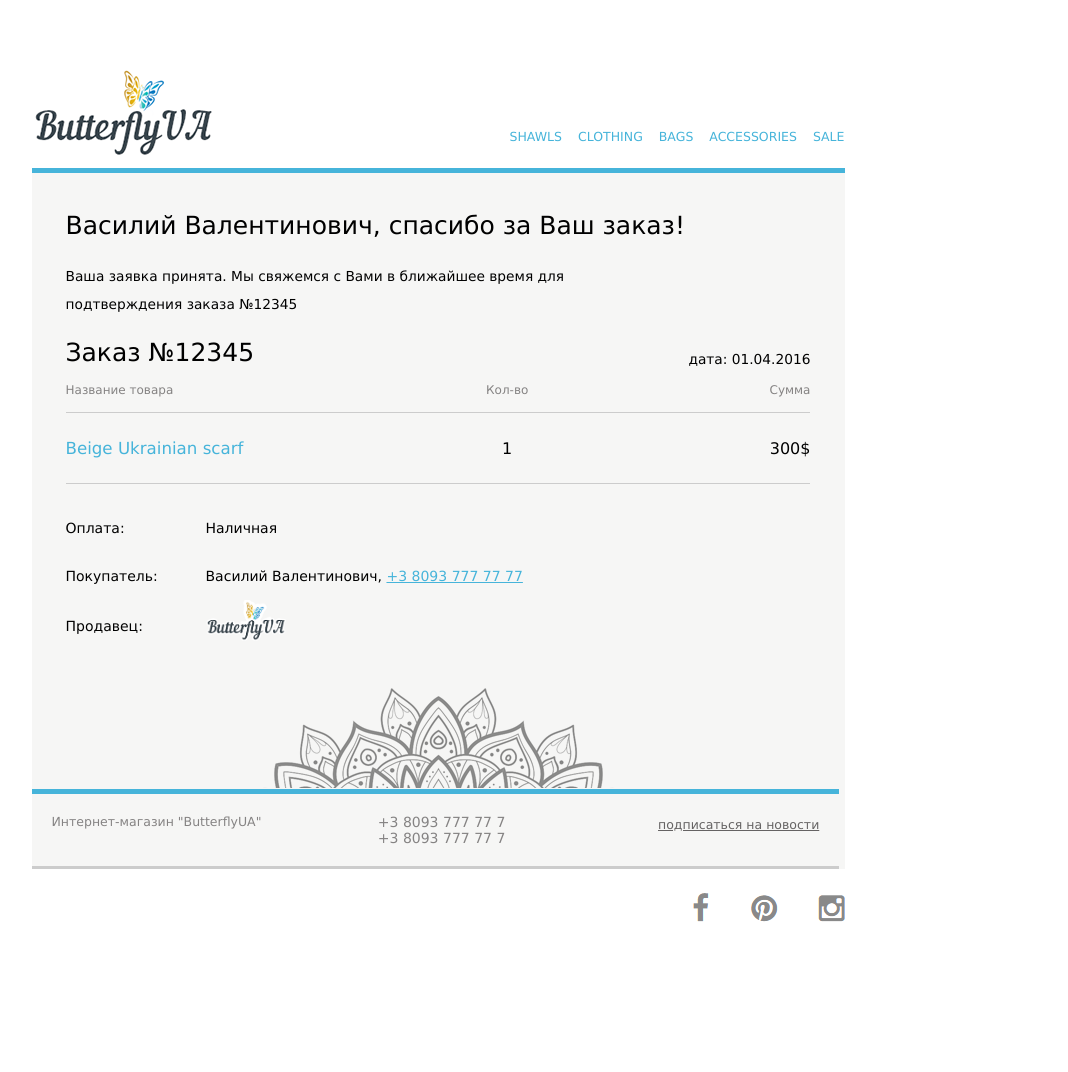
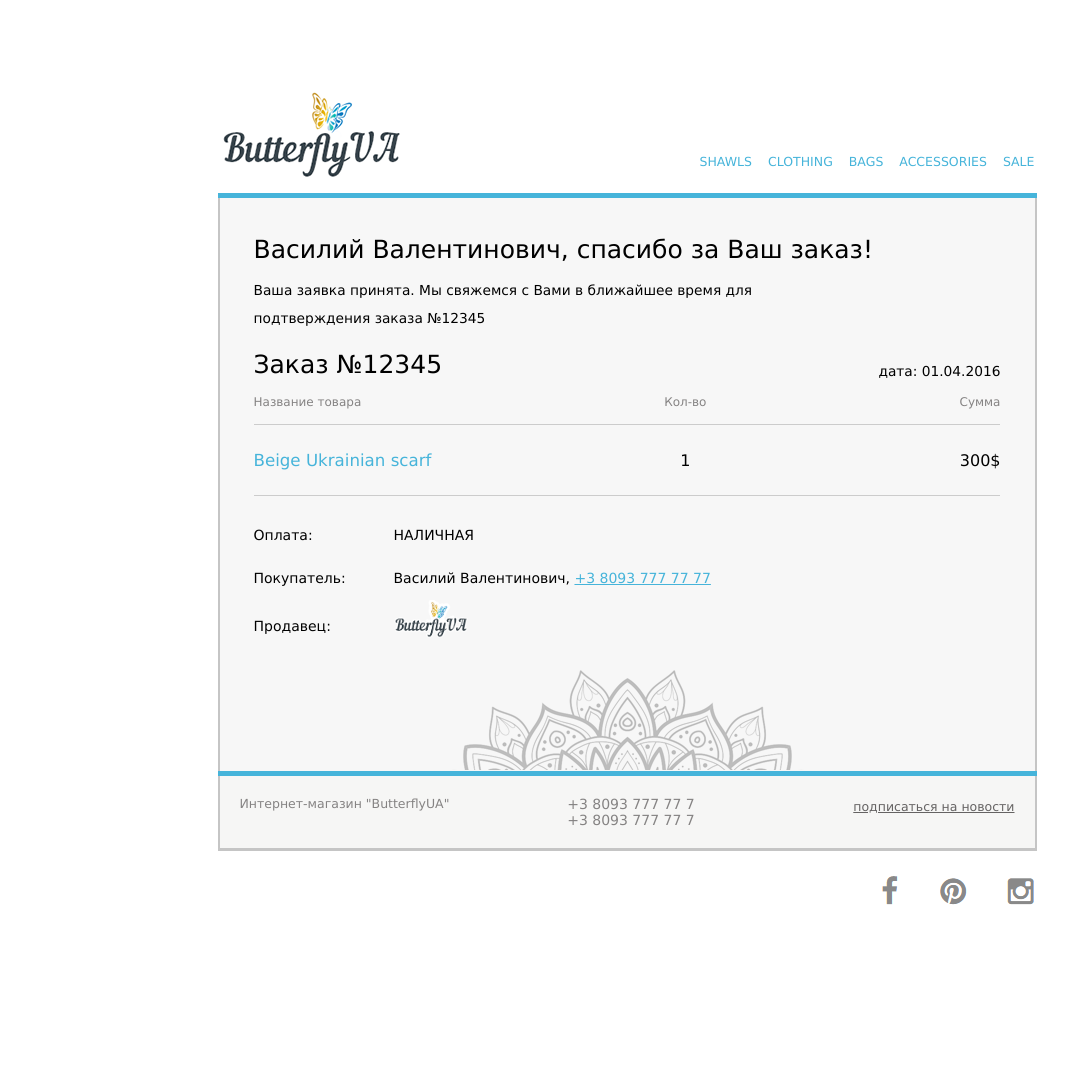
Before and after one commit to valKovbasiuk/email, a plain HTML site: page index.html in a window 1280 px wide. Shown: the whole page, without its empty margins (12-1080 px from the left). After the commit the page ends 1024 px from the top, so only its background shows below. Drawn offline with Linux system fonts and the light colour scheme.

Commit message:
fixed version

```diff
--- a/index.html
+++ b/index.html
@@ -6,14 +6,22 @@
     <meta http-equiv="X-UA-Compatible" content="ie=edge">
     <title>email</title>
 </head>
-<body style="font-family:Verdana, Geneva, Tahoma, sans-serif" >
-<table style="width:884px;border-spacing:0">
-   <tr style="height:160px" >
-       <td style="width:56px;padding-top:0;padding-bottom:0;padding-right:0;padding-left:0" ></td>
-       <td style="padding-top:0;padding-bottom:0;padding-right:0;padding-left:0" >
-           <img src="assets/logo-top.png" style="height:93px;margin-top:50px" >
+<body style="font-family:Verdana, Geneva, Tahoma, sans-serif">
+
+<table id="outer_space" style="width: 100%">
+    <tr style="height:74px"></tr>
+    <tr>
+        <td></td>
+        <td style="width: 727px;" align="center">
+
+<!--start of body letter-->
+<table style="border-spacing:0">
+    <tr>
+        <td></td>
+        <td valign="bottom" style="padding-top:0;padding-bottom:9px;padding-right:0;padding-left:0" >
+            <img src="assets/logo-top.png" style="height:93px" >
         </td>
-       <td align="right" valign="bottom" style="padding-bottom:12px;padding-top:0;padding-right:0;padding-left:0" >
+        <td align="right" valign="bottom" style="padding-bottom:12px;padding-top:0;padding-right:0;padding-left:0" colspan="2">
              <ul class="nav" style="font-size:12.5px" >
                  <li style="display:inline;list-style-type:none;list-style-position:outside;list-style-image:none" ><a href="#" style="color:#46b4da;padding-left:12px;text-decoration:none" >SHAWLS</a></li>
                  <li style="display:inline;list-style-type:none;list-style-position:outside;list-style-image:none" ><a href="#" style="color:#46b4da;padding-left:12px;text-decoration:none" >CLOTHING</a></li>
@@ -22,88 +30,72 @@
                  <li style="display:inline;list-style-type:none;list-style-position:outside;list-style-image:none" ><a href="#" style="color:#46b4da;padding-left:12px;text-decoration:none" >SALE</a></li>
              </ul>
         </td>
-       <td style="width:56px;padding-top:0;padding-bottom:0;padding-right:0;padding-left:0" ></td>
-   </tr>
-   <tr>
-       <td style="padding-top:0;padding-bottom:0;padding-right:0;padding-left:0" ></td>
-       <td colspan="2" style="background-color:#46b4da;height:5px;padding-top:0;padding-bottom:0;padding-right:0;padding-left:0" ></td>
-       <td style="padding-top:0;padding-bottom:0;padding-right:0;padding-left:0" ></td>
-       <td style="padding-top:0;padding-bottom:0;padding-right:0;padding-left:0" ></td>
-   </tr>
-   <tr>
-      <td style="padding-top:0;padding-bottom:0;padding-right:0;padding-left:0"></td>
-      <td colspan="2" style="padding-top:0;padding-bottom:0;padding-right:0;padding-left:0" >
-       <table style="border-spacing:0" >
-            <tr>
-
-                <td style="padding-top:0;padding-bottom:0;padding-right:0;padding-left:0"></td>
-                <td style="padding-top:0;padding-bottom:0;padding-right:0;padding-left:0" >
-
-                </td>
-
+        <td></td>
+        <td></td>
     </tr>
 
+    <!-- top blue border -->
+    <tr style="padding-top:0;padding-bottom:0;padding-right:0;padding-left:0">
+        <td colspan="5" style="background-color:#46b4da;height:5px;padding-top:0;padding-bottom:0;padding-right:0;padding-left:0" ></td>
+    </tr>
+
+
     <tr>
-                <td colspan="2" style="background-color:#F6F6F5;padding-top:0;padding-bottom:0;padding-right:0;padding-left:0" >
+    <!-- left gray border -->
+        <td style="width: 1px; background-color: #C5C5C5"></td>
 
-                <table style="background-color:transparent;padding-left:34px;padding-right:34px;border-spacing:0" >
-                        <tr>
-                            <td style="padding-top:0;padding-bottom:0;padding-right:0;padding-left:0" ></td>
-                            <td style="padding-top:0;padding-bottom:0;padding-right:0;padding-left:0" ></td>
-                            <td style="padding-top:0;padding-bottom:0;padding-right:0;padding-left:0" ></td>
-                            <td style="padding-top:0;padding-bottom:0;padding-right:0;padding-left:0" ></td>
-                        </tr>
+    <!-- block between blue borders -->
+
+        <td colspan="3" style="padding-left: 34px; padding-right: 34px; padding-top: 14px;background-color: #F7F7F7;">
+
+    <!-- table for order -->
+            <table style="background-color:transparent;padding-left:0;padding-right:0;border-spacing:0" >
                 <tr style="font-size:25px" >
-                            <td  colspan="5" style="padding-top:38px;padding-bottom:0;padding-right:0;padding-left:0" >Василий Валентинович, спасибо за Ваш заказ!</td>
-                            <td style="padding-top:0;padding-bottom:0;padding-right:0;padding-left:0" ></td>
+                    <td  colspan="3" style="padding-top:23px;padding-bottom:0;padding-right:0;padding-left:0" >Василий Валентинович, спасибо за Ваш заказ!</td>
                     <td style="padding-top:0;padding-bottom:0;padding-right:0;padding-left:0" ></td>
                     <td style="padding-top:0;padding-bottom:0;padding-right:0;padding-left:0" ></td>
 
                 </tr>
                 <tr style="font-size:13.75px" >
-                                <td  colspan="4" style="padding-top:23px;line-height:2;padding-right:150px;padding-bottom:0;padding-left:0" >Ваша заявка принята. Мы свяжемся с Вами в ближайшее
+                        <td  colspan="3" style="padding-top:13px;line-height:2;padding-right:150px;padding-bottom:0;padding-left:0" >Ваша заявка принята. Мы свяжемся с Вами в ближайшее
                             время для подтверждения заказа №12345</td>
-                                <td style="padding-top:0;padding-bottom:0;padding-right:0;padding-left:0" ></td>
                         <td style="padding-top:0;padding-bottom:0;padding-right:0;padding-left:0" ></td>
                         <td style="padding-top:0;padding-bottom:0;padding-right:0;padding-left:0" ></td>
                 </tr>
                 <tr>
-                            <td colspan="2" valign="bottom" style="padding-top:20px;padding-bottom:0;font-size:25px;padding-right:0;padding-left:0" >Заказ №12345</td>
+                    <td colspan="2" valign="bottom" style="padding-top:18px;padding-bottom:0;font-size:25px;padding-right:0;padding-left:0" >Заказ №12345</td>
+                    <td valign="bottom" align="right" style="font-size:13.75px;padding-top:0;padding-bottom:0;padding-right:0;padding-left:0" colspan="2">дата: 01.04.2016</td>
                     <td style="padding-top:0;padding-bottom:0;padding-right:0;padding-left:0" ></td>
-                            <td  colspan="2" valign="bottom" align="right" style="font-size:13.75px;padding-top:0;padding-bottom:0;padding-right:0;padding-left:0" >дата: 01.04.2016</td>
-                            <td style="padding-top:0;padding-bottom:0;padding-right:0;padding-left:0" ></td>
+
                 </tr>
-                        <tr class="order_tab_head" style="height:45px;font-size:12px" >
-                                <td colspan="1" style="color:#858383;padding-top:0;padding-bottom:0;padding-right:0;padding-left:0" >Название товара</td>
-                                <td style="padding-top:0;padding-bottom:0;padding-right:0;padding-left:0" ></td>
+                <tr id="order_tab_head" style="height:45px;font-size:12px" >
+                        <td style="color:#858383;padding-top:0;padding-bottom:0;padding-right:0;padding-left:0" >Название товара</td>
                         <td align="center" style="color:#858383;padding-top:0;padding-bottom:0;padding-right:0;padding-left:0" >Кол-во</td>
-
                         <td align="right" style="color:#858383;padding-top:0;padding-bottom:0;padding-right:0;padding-left:0" >Сумма</td>
                     </tr>
                     <tr class="order_tab_border">
                         <td  colspan="4" style="height:1px;background-color:#CCCCCC;padding-top:0;padding-bottom:0;padding-right:0;padding-left:0" ></td>
                         <td style="padding-top:0;padding-bottom:0;padding-right:0;padding-left:0" ></td>
                         <td style="padding-top:0;padding-bottom:0;padding-right:0;padding-left:0" ></td>
-                                <td style="padding-top:0;padding-bottom:0;padding-right:0;padding-left:0" ></td>
                     </tr>
                     <tr class="item_row" style="height:70px" >
-                                    <td   colspan="1" style="font-size:16.67px;padding-top:0;padding-bottom:0;padding-right:0;padding-left:0" ><a href="#" style="text-decoration: none;color:#46b4da">Beige Ukrainian scarf</a></td>
-                                    <td style="padding-top:0;padding-bottom:0;padding-right:0;padding-left:0" ></td>
+                            <td style="font-size:16.67px;padding-top:0;padding-bottom:0;padding-right:0;padding-left:0" ><a href="#" style="text-decoration: none;color:#46b4da">Beige Ukrainian scarf</a></td>
                             <td class="item_qt" align="center" style="padding-top:0;padding-bottom:0;padding-right:0;padding-left:0" >1</td>
                             <td class="item_price" align="right" style="padding-top:0;padding-bottom:0;padding-right:0;padding-left:0" >300$</td>
                     </tr>
                     <tr class="order_tab_border">
-                                <td colspan="4" style="height:1px;background-color:#CCCCCC;padding-top:0;padding-bottom:0;padding-right:0;padding-left:0" ></td>
-                                <td style="padding-top:0;padding-bottom:0;padding-right:0;padding-left:0" ></td>
+                        <td colspan="3" style="height:1px;background-color:#CCCCCC;padding-top:0;padding-bottom:0;padding-right:0;padding-left:0" ></td>
                         <td style="padding-top:0;padding-bottom:0;padding-right:0;padding-left:0" ></td>
                         <td style="padding-top:0;padding-bottom:0;padding-right:0;padding-left:0" ></td>
                     </tr>
-                            <tr>
-                                <td colspan="4" style="padding-top:0;padding-bottom:0;padding-right:0;padding-left:0" >
+                    </table>
+
+
+
                     <table style="padding-top:20px;border-spacing:0" >
-                            <tr class="form_pmnt" style="height:48px;font-size:14px" >
+                        <tr class="form_pmnt" style="height:38px;font-size:14px" >
                             <td style="width:140px;padding-top:0;padding-bottom:0;padding-right:0;padding-left:0" >Оплата:</td>
-                                <td  colspan="3" style="padding-top:0;padding-bottom:0;padding-right:0;padding-left:0" >Наличная</td>
+                            <td  colspan="3" style="padding-top:0;padding-bottom:0;padding-right:0;padding-left:0" >НАЛИЧНАЯ</td>
                             <td style="padding-top:0;padding-bottom:0;padding-right:0;padding-left:0" ></td>
                             <td style="padding-top:0;padding-bottom:0;padding-right:0;padding-left:0" ></td>
                         </tr>
@@ -116,62 +108,93 @@
                         <tr style="height:48px;font-size:14px" >
                                 <td style="padding-top:0;padding-bottom:0;padding-right:0;padding-left:0" >Продавец:</td>
                                 <td  colspan="3" valign="bottom" style="padding-top:0;padding-bottom:9px;padding-right:0;padding-left:0" >
-                                            <img src="assets/logo-top.png" style="width:80px;" >
+                                        <img src="assets/logo-top.png" style="width:74px;margin-top:-5px">
                                 </td>
                                 <td style="padding-top:0;padding-bottom:0;padding-right:0;padding-left:0" ></td>
                                 <td style="padding-top:0;padding-bottom:0;padding-right:0;padding-left:0" ></td>
                         </tr>
                     </table>
+
+
+
+
+
+
+
+
         </td>
-                                <td style="padding-top:0;padding-bottom:0;padding-right:0;padding-left:0" ></td>
-                                <td style="padding-top:0;padding-bottom:0;padding-right:0;padding-left:0" ></td>
-                                <td style="padding-top:0;padding-bottom:0;padding-right:0;padding-left:0" ></td>
+
+    <!-- right gray border -->
+    <td style="width: 1px; background-color: #C5C5C5"></td>
+    </tr>
+
+    <!-- flower -->
+    <tr >
+
+    <!-- left gray border -->
+         <td style="width: 1px; background-color: #C5C5C5"></td>
+
+    <!-- flower picture -->
+         <td colspan="3" style="background-color: #F7F7F7">
+
+                <img src="assets/decor.png" style="margin-top:-187px;margin-bottom:-4px;filter: contrast(10%)" >
+
+
+         </td>
+
+    <!-- right gray border -->
+         <td style="width: 1px; background-color: #C5C5C5"></td>
+
+    </tr>
+
+    <!-- bottom blue border -->
+    <tr style="padding-top:0;padding-bottom:0;padding-right:0;padding-left:0">
+        <td colspan="5" style="background-color:#46b4da;height:5px;padding-top:0;padding-bottom:0;padding-right:0;padding-left:0" ></td>
+    </tr>
+
+    <!-- contacts -->
+    <tr>
+
+    <!-- left gray border -->
+    <td style="width: 1px; background-color: #C5C5C5"></td>
+
+    <td  valign="top" style="background-color:#F6F6F5;padding-top:20px;padding-bottom:20px;padding-right:20px;padding-left:20px;color:#858383;font-size:12.5px" >Интернет-магазин "ButterflyUA"</td>
+    <td  valign="top" style="background-color:#F6F6F5;padding-top:20px;padding-bottom:20px;padding-right:20px;padding-left:20px;color:#858383;font-size:14px" >+3 8093 777 77 7<br>+3 8093 777 77 7</td>
+    <td  valign="top" align="right" style="background-color:#F6F6F5;padding-top:20px;padding-bottom:20px;padding-right:20px;padding-left:20px" ><a  href="#" style="color:#656363;font-size:12.5px" >подписаться на новости</a></td>
+
+    <!-- right gray border -->
+    <td style="width: 1px; background-color: #C5C5C5"></td>
+
+
+    </tr>
+
+    <!-- bottom gray border -->
+    <tr>
+        <td colspan="5" style="height: 1px; background-color: #C5C5C5"></td>
+    </tr>
+
+    <!-- social buttons -->
+    <tr>
+        <td></td>
+        <td colspan="3" align="right">
+                <img src="assets/soc_btn.png" style="margin-right:-25px;margin-top:12px" >
+        </td>
     </tr>
 </table>
+
+<!--end of body letter-->
+
+
         </td>
-                <td style="padding-top:0;padding-bottom:0;padding-right:0;padding-left:0" ></td>
+        <td></td>
     </tr>
-            <tr style="background-color:#F6F6F5" >
-                <td colspan="2" align="center" style="padding-top:0;padding-bottom:0;padding-right:0;padding-left:0" > <img src="assets/decor.png" style="margin-top:-170px;margin-bottom:-3px" >
-                </td>
-                <td style="padding-top:0;padding-bottom:0;padding-right:0;padding-left:0" ></td></tr>
-            <tr>
-                <td colspan="2" style="padding-top:0;padding-bottom:0;padding-right:0;padding-left:0" >
-                <table class="contacts" style="background-color:#F6F6F5;width:100%;border-spacing:0" >
-                    <tr>
-                        <td colspan="3" style="background-color:#46b4da;height:5px;padding-top:0;padding-bottom:0;padding-right:0;padding-left:0" ></td>
-                        <td style="padding-top:0;padding-bottom:0;padding-right:0;padding-left:0" ></td>
-                            <td style="padding-top:0;padding-bottom:0;padding-right:0;padding-left:0" ></td>
-
-                    </tr>
-                    <tr>
-                    <td  valign="top" style="padding-top:20px;padding-bottom:20px;padding-right:20px;padding-left:20px;color:#858383;font-size:12.5px" >Интернет-магазин "ButterflyUA"</td>
-                    <td  valign="top" style="padding-top:20px;padding-bottom:20px;padding-right:20px;padding-left:20px;color:#858383;font-size:14px" >+3 8093 777 77 7<br>+3 8093 777 77 7</td>
-                    <td  valign="top" align="right" style="padding-top:20px;padding-bottom:20px;padding-right:20px;padding-left:20px" ><a  href="#" style="color:#656363;font-size:12.5px" >подписаться на новости</a></td>
-                    </tr>
-                    <tr>
-                        <td height="1px" style="background-color:#CCCCCC" colspan="5"></td>
+        <tr style="height:74px">
+        <td></td>
         <td></td>
         <td></td>
     </tr>
 </table>
-            </td>
-            <td style="padding-top:0;padding-bottom:0;padding-right:0;padding-left:0" ></td>
-            </tr>
-            <tr class="social_btns">
-                <td style="padding-top:0;padding-bottom:0;padding-right:0;padding-left:0"></td>
-                <td style="padding-top:0;padding-bottom:0;padding-right:0;padding-left:0"></td>
-            </tr>
-        </table>
-    </td><td style="padding-top:0;padding-bottom:0;padding-right:0;padding-left:0" ></td></tr>
-   <tr style="height:200px" >
-      <td style="padding-top:0;padding-bottom:0;padding-right:0;padding-left:0" ></td>
-      <td style="padding-top:0;padding-bottom:0;padding-right:0;padding-left:0" ></td>
-      <td align="right" valign="top" style="padding-top:0;padding-bottom:0;padding-right:0;padding-left:0" >
-       <img src="assets/soc_btn.png" style="margin-right:-25px;margin-top:12px" >
-      </td>
-      <td style="padding-top:0;padding-bottom:0;padding-right:0;padding-left:0" ></td>
-    </tr>
-</table>
+<!--end of id="outer_space"-->
+
 </body>
 </html>
```
Lines whose indentation alone changed are shown as unchanged.
